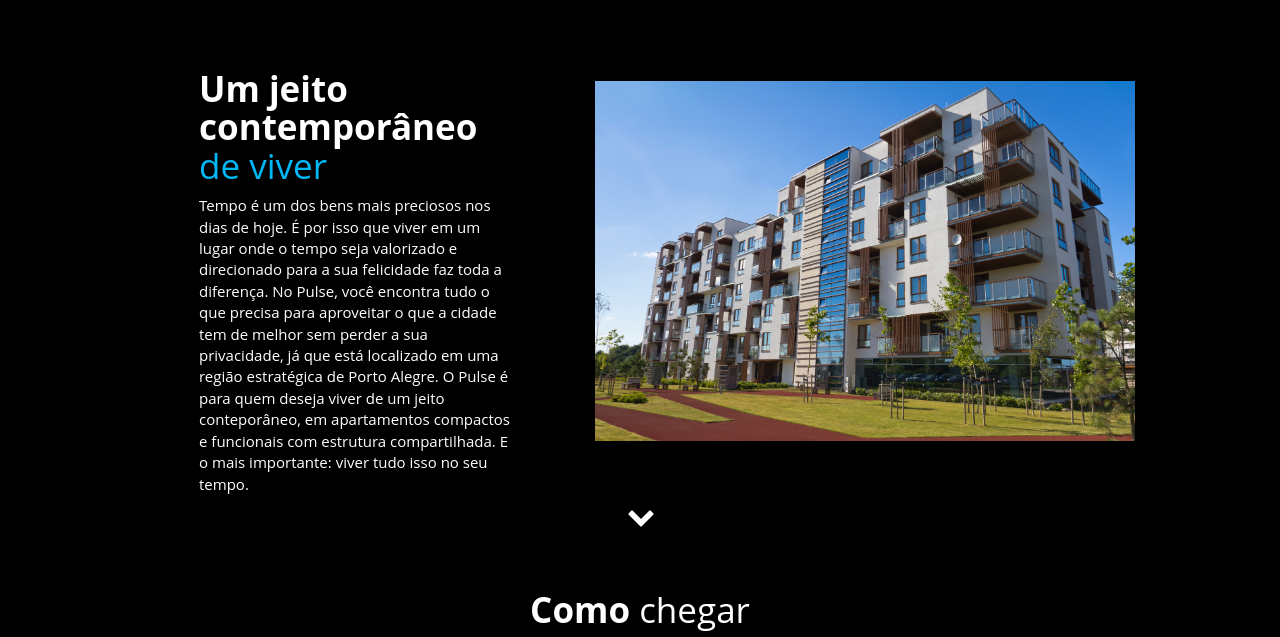
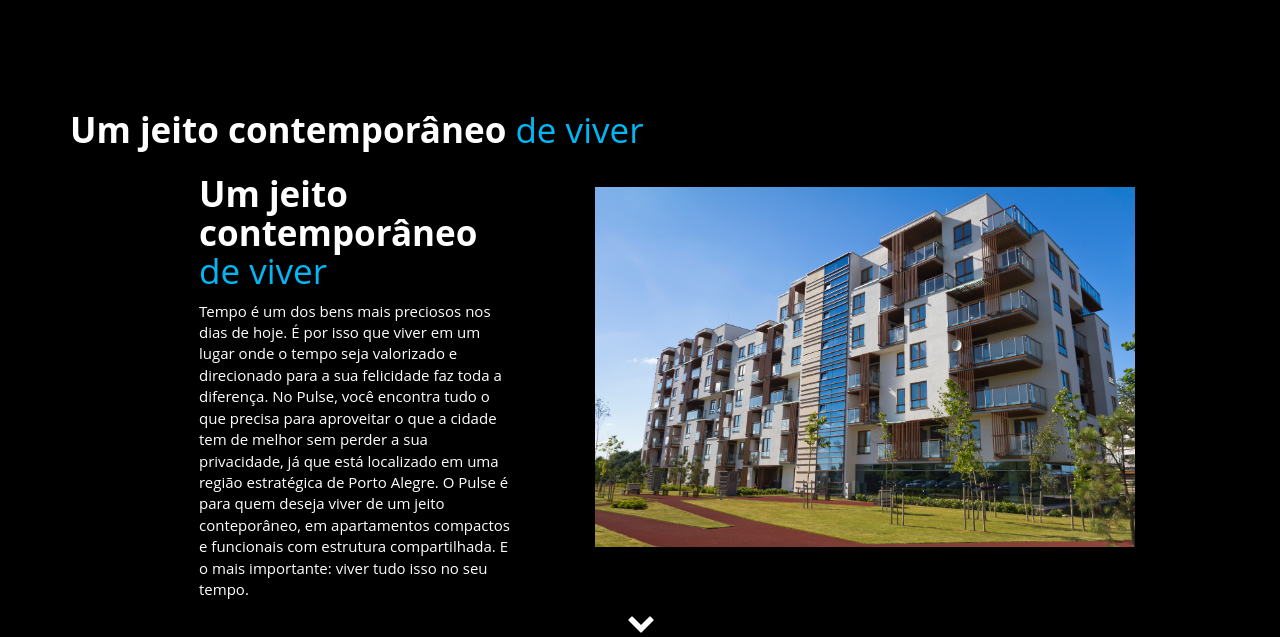
Before and after one commit to Ale-Rabbit/teste-brava-digital, a plain HTML site: page index.html in a window 1280 px wide. Shown: the part 1231-1868 px from the top of the page. Drawn offline with Linux system fonts and the light colour scheme.

Commit message:
Update index.html

```diff
--- a/index.html
+++ b/index.html
@@ -138,9 +138,11 @@
 
         <div class="container">
 
+        	<h2 visible-xs visible-sm >Um jeito contemporâneo <span>de viver</span> </h2>
+
             <div class=" col-md-6 col-sm-6 texto-sobre">
-                <h2>Um jeito contemporâneo <span>de viver</span> </h2> <!-- COLOCAR TUDO EM MAIUSCULO -->
-                <p class="hidden-xs"> Tempo é um dos bens mais preciosos nos dias de hoje. É por isso que viver em um lugar onde o tempo seja valorizado e direcionado para a sua felicidade faz toda a diferença. No Pulse, você encontra tudo o que precisa para aproveitar o que a cidade tem de melhor sem perder a sua privacidade, já que está localizado em uma região estratégica de Porto Alegre. O Pulse é para quem deseja viver de um jeito conteporâneo, em apartamentos compactos e funcionais com estrutura compartilhada. E o mais importante: viver tudo isso no seu tempo.</p>
+                <h2 class= "hidden-xs hidden-sm" >Um jeito contemporâneo <span>de viver</span> </h2> <!-- COLOCAR TUDO EM MAIUSCULO -->
+                <p class="hidden-xs hidden-sm"> Tempo é um dos bens mais preciosos nos dias de hoje. É por isso que viver em um lugar onde o tempo seja valorizado e direcionado para a sua felicidade faz toda a diferença. No Pulse, você encontra tudo o que precisa para aproveitar o que a cidade tem de melhor sem perder a sua privacidade, já que está localizado em uma região estratégica de Porto Alegre. O Pulse é para quem deseja viver de um jeito conteporâneo, em apartamentos compactos e funcionais com estrutura compartilhada. E o mais importante: viver tudo isso no seu tempo.</p>
 
 
                 <!-- Visivel apenas em mobile -->
@@ -171,7 +173,7 @@
 
         <div class="container" >
 
-            <h2>Como <span>chegar</span></h2>
+            <h2>Como <span>chegar</span> </h2>
             <p>Rua Auxiliadora, 129 - Auxiliadora, Porto Alegre - RS</p>
 
             <iframe width="100%" height="400" frameborder="0" style="border:0" allowfullscreen src="https://www.google.com/maps/embed?pb=!1m18!1m12!1m3!1d13818.296754915513!2d-51.19128961927055!3d-30.02038083823802!2m3!1f0!2f0!3f0!3m2!1i1024!2i768!4f13.1!3m3!1m2!1s0x951979cfb9f57fb1%3A0x8f40da7aaee850c1!2sR.+Auxiliadora%2C+129+-+Auxiliadora%2C+Porto+Alegre+-+RS%2C+90540-120!5e0!3m2!1spt-BR!2sbr!4v1501116508397" ></iframe>
```
